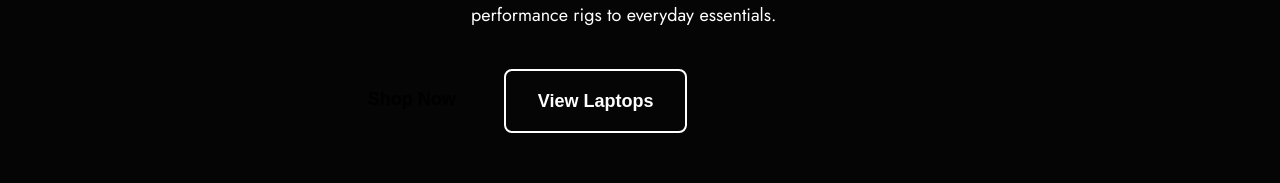
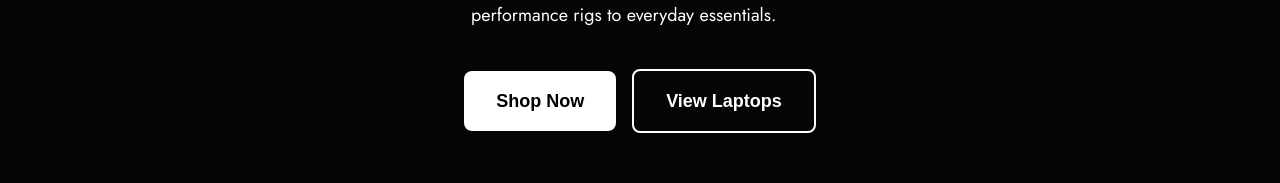
Before and after one commit to MHassan0000/Lunex, a Next.js app: page / in a window 1280 px wide. Shown: the part 444-627 px from the top of the page. Built offline with nearby package versions, Linux system fonts and the light colour scheme; no server answers; the database is empty.

Commit message:
Update page.tsx

```diff
--- a/src/app/(root)/page.tsx
+++ b/src/app/(root)/page.tsx
@@ -47,13 +47,13 @@ const Home = async () => {
             <p className="mt-4 md:mt-6 max-w-xl text-base md:text-lg text-[--color-light-300]">
               Discover cutting-edge gadgets and premium electronics. From high-performance rigs to everyday essentials.
             </p>
-            <div className="mt-6 md:mt-10 flex flex-col sm:flex-row gap-4">
+            <div className="mt-6 md:mt-10 flex flex-col sm:flex-row gap-4 justify-center items-center">
               <Link
                 href="/products"
                 className="group relative overflow-hidden rounded-lg bg-[--color-neon-blue] px-6 md:px-8 py-3 md:py-4 font-rajdhani text-base md:text-lg font-bold text-black text-center transition-all hover:shadow-[0_0_30px_rgba(0,243,255,0.6)] hover-lift"
               >
                 <span className="relative z-10">Shop Now</span>
-                <div className="absolute inset-0 bg-white opacity-0 transition-opacity group-hover:opacity-20" />
+                <div className="absolute inset-0 bg-white opacity-100 transition-opacity group-hover:opacity-20" />
               </Link>
               <Link
                 href="/products?category=laptops"
```
